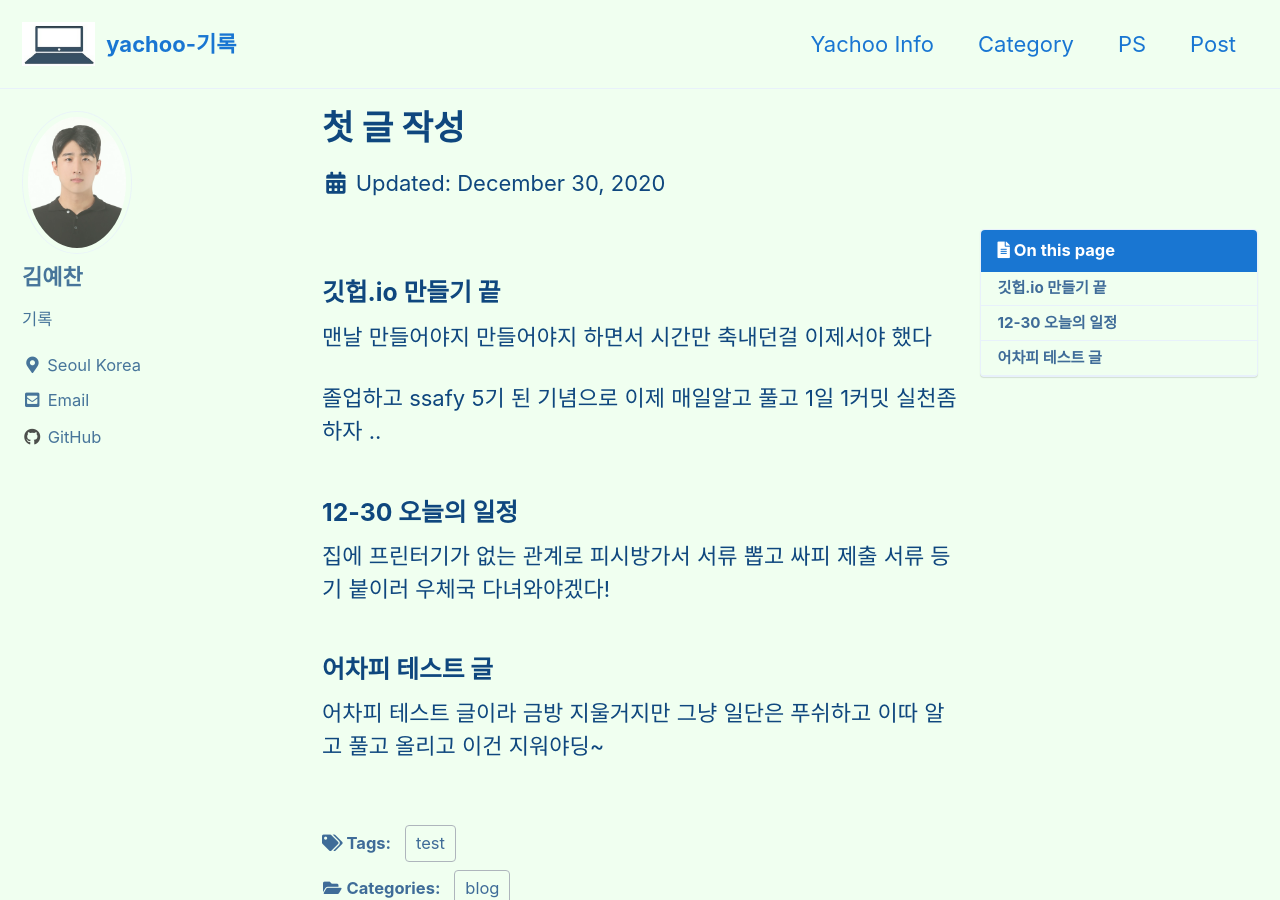
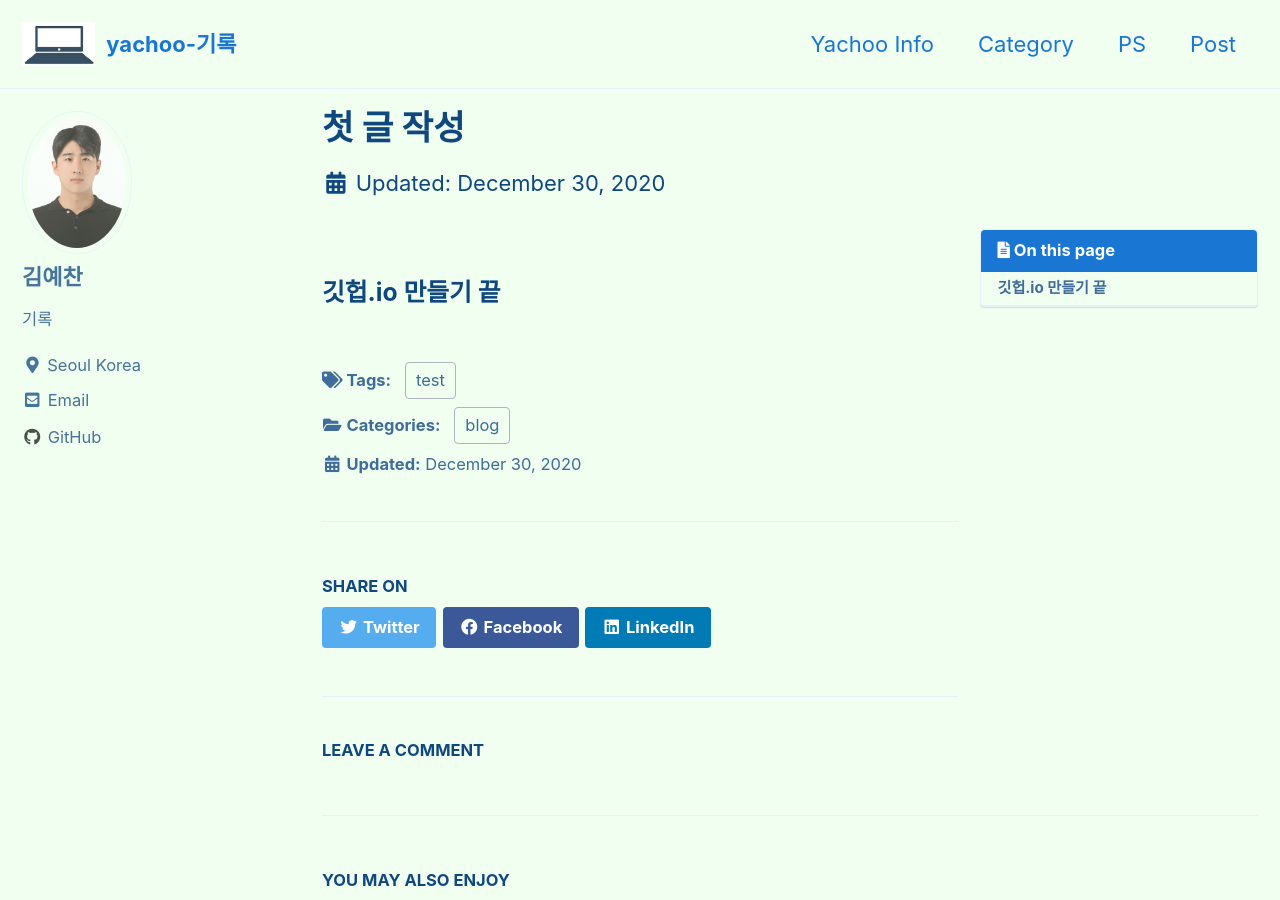
Before and after one commit to yachoo0611/yachoo0611.github.io, a Jekyll site: the page built from _posts/2020-12-30-test.md, in a window 1280 px wide and 900 px high. Built offline with Jekyll 4.4.1, drawn with Linux system fonts in a browser that asks for light colours; cached includes are drawn as plain includes; comment, search, counter and statistics services are not loaded.

Commit message:
Update 2020-12-30-test.md

```diff
--- a/_posts/2020-12-30-test.md
+++ b/_posts/2020-12-30-test.md
@@ -11,18 +11,3 @@ toc_sticky : true
 ---
 
 ### 깃헙.io 만들기 끝
-
-맨날 만들어야지 만들어야지 하면서 시간만 축내던걸
-이제서야 했다
-
-졸업하고 ssafy 5기 된 기념으로 이제 매일알고 풀고 1일 1커밋 실천좀 하자 ..
-
-
-### 12-30 오늘의 일정
-
-집에 프린터기가 없는 관계로 피시방가서 서류 뽑고
-싸피 제출 서류 등기 붙이러 우체국 다녀와야겠다!
-
-### 어차피 테스트 글
-어차피 테스트 글이라 금방 지울거지만 그냥 일단은 푸쉬하고
-이따 알고 풀고 올리고 이건 지워야딩~
```
